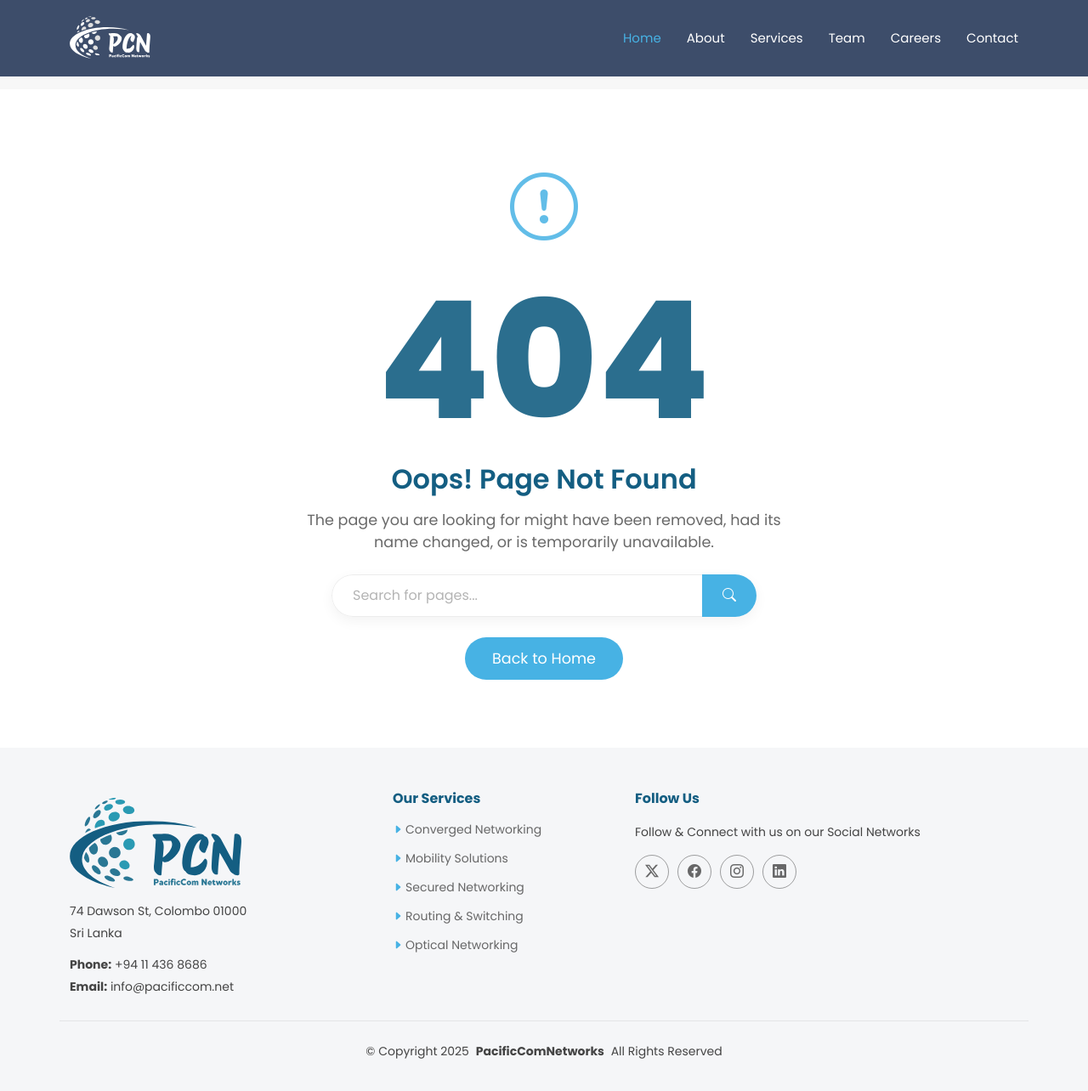
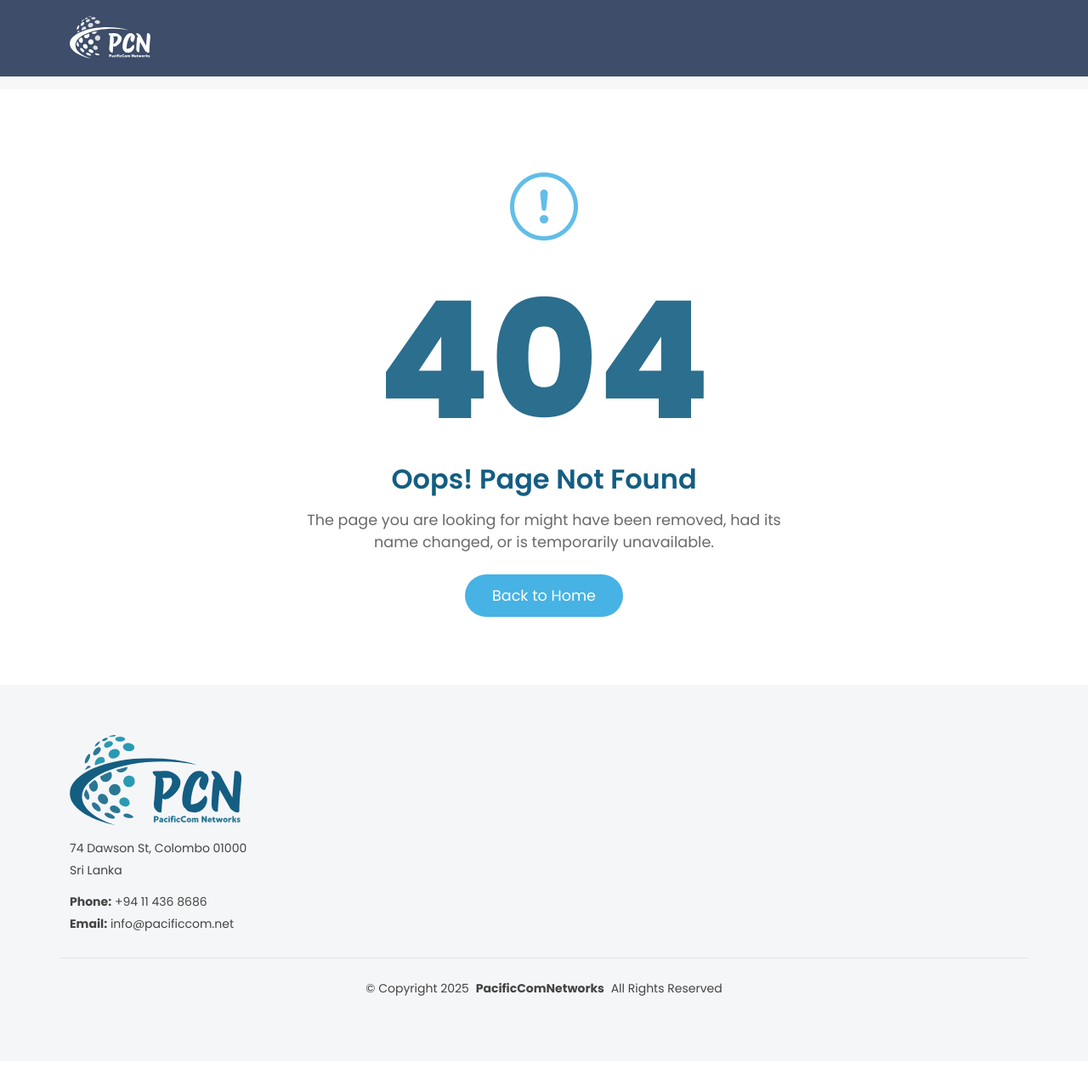
Before and after one commit to pacificcom/pacificcom.github.io, a plain HTML site: page 404.html in a window 1280 px wide. Shown: the whole page at 85% size. After the commit the page ends 1249 px from the top, so only its background shows below. Drawn offline with Linux system fonts and the light colour scheme.

Commit message:
404 Modifictions

```diff
--- a/404.html
+++ b/404.html
@@ -34,7 +34,7 @@
         <!-- <h1 class="sitename">Arsha</h1> -->
       </a>
 
-      <nav id="navmenu" class="navmenu">
+      <!-- <nav id="navmenu" class="navmenu">
         <ul>
           <li><a href="#hero" class="active">Home</a></li>
           <li><a href="#about">About</a></li>
@@ -44,7 +44,7 @@
           <li><a href="#contact">Contact</a></li>
         </ul>
         <i class="mobile-nav-toggle d-xl-none bi bi-list"></i>
-      </nav>
+      </nav> -->
 
       <!-- <a class="btn-getstarted" href="#about">Get Started</a> -->
 
@@ -84,7 +84,7 @@
             The page you are looking for might have been removed, had its name changed, or is temporarily unavailable.
           </p>
 
-          <div class="search-box mb-4" data-aos="fade-up" data-aos-delay="600">
+          <!-- <div class="search-box mb-4" data-aos="fade-up" data-aos-delay="600">
             <form action="#" class="search-form">
               <div class="input-group">
                 <input type="text" class="form-control" placeholder="Search for pages..." aria-label="Search">
@@ -93,7 +93,7 @@
                 </button>
               </div>
             </form>
-          </div>
+          </div> -->
 
           <div class="error-action" data-aos="fade-up" data-aos-delay="700">
             <a href="/" class="btn btn-primary">Back to Home</a>
@@ -128,7 +128,7 @@
     <div class="container footer-top">
       <div class="row gy-4">
 
-        <div class="col-lg-4 col-md-6 footer-about">
+        <div class="col-lg-12 col-md-12 footer-about">
           <a href="index.html" class="d-flex align-items-center">
             <span>
               <img src="assets/img/originalLogo.svg" alt="" height="128" class="logo">
@@ -156,7 +156,7 @@
           </ul>
         </div> -->
 
-        <div class="col-lg-3 col-md-12 footer-links">
+        <!-- <div class="col-lg-3 col-md-12 footer-links">
           <h4>Our Services</h4>
           <ul>
             <li><i class="bi bi-caret-right-fill"></i> <a href="#">Converged Networking</a></li>
@@ -165,9 +165,9 @@
             <li><i class="bi bi-caret-right-fill"></i> <a href="#">Routing & Switching</a></li>
             <li><i class="bi bi-caret-right-fill"></i> <a href="#">Optical Networking</a></li>
           </ul>
-        </div>
+        </div> -->
 
-        <div class="col-lg-5 col-md-12">
+        <!-- <div class="col-lg-5 col-md-12">
           <h4>Follow Us</h4>
           <p>Follow & Connect with us on our Social Networks</p>
           <div class="social-links d-flex">
@@ -176,7 +176,7 @@
             <a href=""><i class="bi bi-instagram"></i></a>
             <a href=""><i class="bi bi-linkedin"></i></a>
           </div>
-        </div>
+        </div> -->
 
       </div>
     </div>
```
